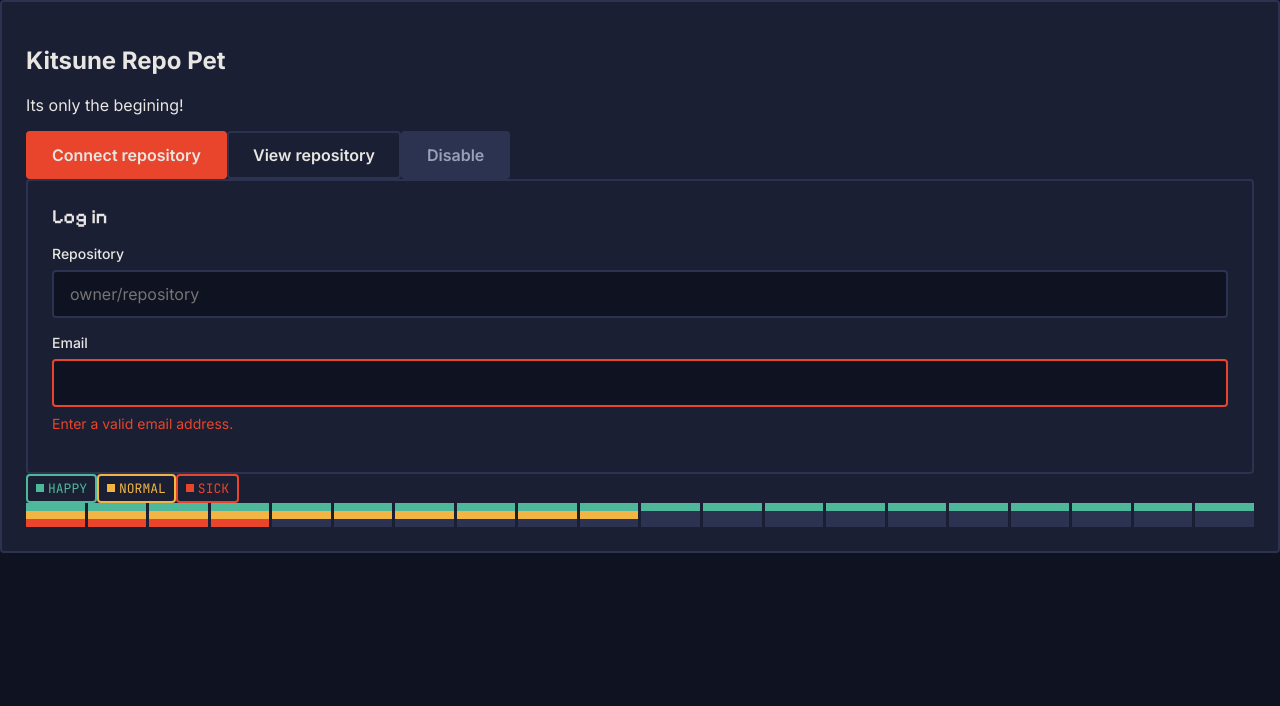
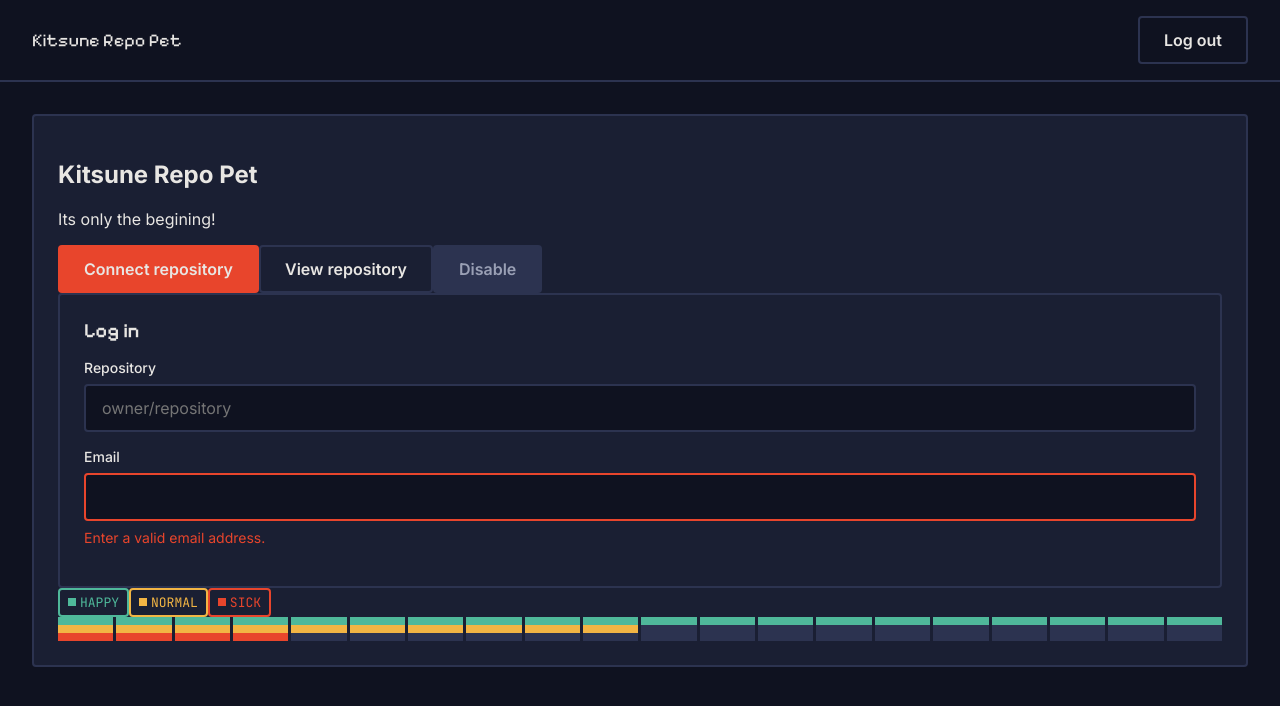
Before and after one commit to Char-ified/kitsune, a React (Vite) app in the folder dashboard/: page /styleguide in a window 1280 px wide. Shown: the top 706 px of the page. Built offline with nearby package versions, Linux system fonts and the light colour scheme.

Commit message:
feat(dashboard): add Layout with shared header (CHA-42)

```diff
--- a/dashboard/src/App.tsx
+++ b/dashboard/src/App.tsx
@@ -7,11 +7,13 @@ import { PickCharacterPage } from './pages/PickCharacterPage';
 import { PetViewPage } from './pages/PetViewPage';
 import { StyleGuidePage } from './pages/StyleGuidePage';
 import { NotFoundPage } from './pages/NotFoundPage';
+import { Layout } from './components/Layout';
 
 export const App = () => {
   return (
     <BrowserRouter>
       <Routes>
+        <Route element={<Layout />}>
           <Route path="/login" element={<LoginPage />} />
           <Route path="/signup" element={<SignupPage />} />
           <Route path="/connect" element={<ConnectRepoPage />} />
@@ -20,6 +22,7 @@ export const App = () => {
           <Route path="/repos/:repoId" element={<PetViewPage />} />
           <Route path="/styleguide" element={<StyleGuidePage />} />
           <Route path="*" element={<NotFoundPage />} />
+        </Route>
       </Routes>
     </BrowserRouter>
   );
--- /dev/null
+++ b/dashboard/src/components/Layout.tsx
@@ -0,0 +1,18 @@
+// components/Layout.tsx
+import { Outlet } from 'react-router';
+import { Button } from './Button';
+import '../styles/Layout.css';
+
+export const Layout = () => {
+  return (
+    <>
+      <header>
+        <span className="header-title">Kitsune Repo Pet</span>
+        <Button variant="secondary">Log out</Button>
+      </header>
+      <main>
+        <Outlet /> {/* ← the current page appears here */}
+      </main>
+    </>
+  );
+};
--- /dev/null
+++ b/dashboard/src/styles/Layout.css
@@ -0,0 +1,16 @@
+header {
+  display: flex;
+  justify-content: space-between;
+  align-items: center;
+  padding: var(--space-4) var(--space-6);
+  border-bottom: 2px solid var(--color-border);
+}
+
+.header-title {
+  font-family: var(--font-pixel);
+  font-size: 18px;
+}
+
+main {
+  padding: var(--space-6);
+}
```
Lines whose indentation alone changed are shown as unchanged.
